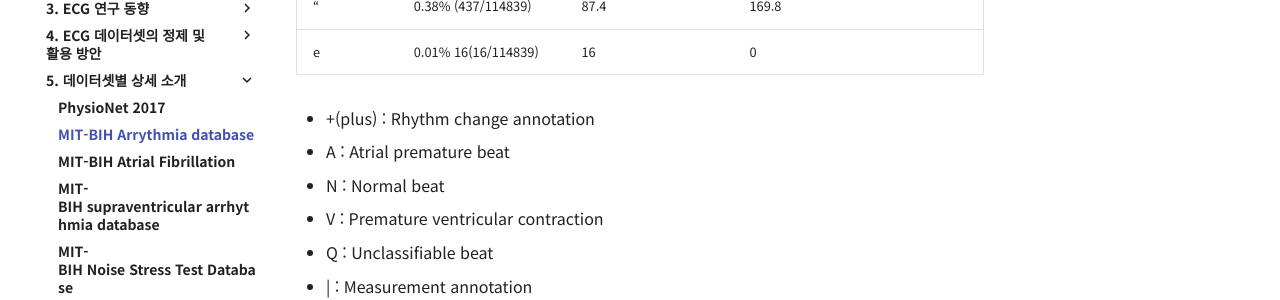
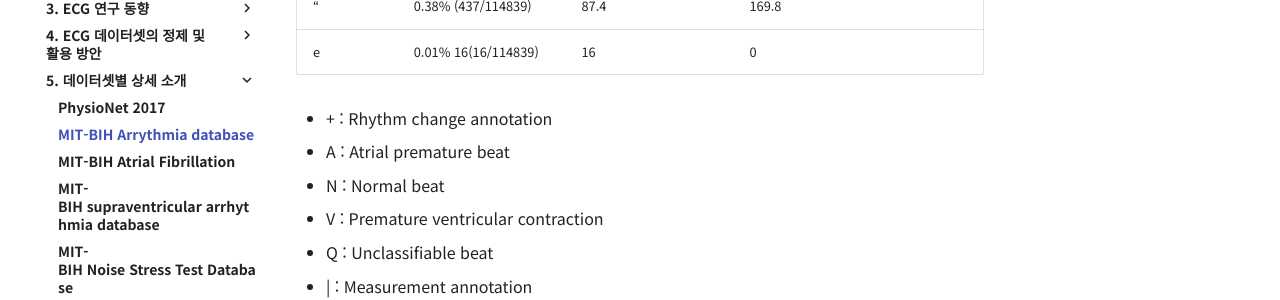
Before and after one commit to iwantjeonyeok/biosignal-site, an MkDocs documentation site: the page built from docs/ecg/mit-bih-arrythmia-database.md, in a window 1280 px wide and 900 px high, scrolled down 1616 px. Shown: the part 154-454 px from the top of the window. Built offline with MkDocs 1.6.1 and Material for MkDocs 9.7.7, drawn with Linux system fonts in a browser that asks for light colours; comment, search, counter and statistics services are not loaded.

Commit message:
Update mit-bih-arrythmia-database.md

```diff
--- a/docs/ecg/mit-bih-arrythmia-database.md
+++ b/docs/ecg/mit-bih-arrythmia-database.md
@@ -14,7 +14,7 @@
 
 | Label Type | # of recordings | Time length (s) - Mean | Time length (s) - Standard Deviation |
 | --- | --- | --- | --- |
-| +(plus)| 1.13% (1296/114839) | 26.4 | 42.1 |
+| + | 1.13% (1296/114839) | 26.4 | 42.1 |
 | A | 2.22% (2546/114839) | 94.3 | 265.2 |
 | N | 65.44% (75151/114839) | 1833 | 744 |
 | V | 6.21% (7134/114839) | 187.7 | 255.5 |
@@ -38,7 +38,7 @@
 | “ | 0.38% (437/114839) | 87.4 | 169.8 |
 | e | 0.01%  16(16/114839) | 16 | 0 |
 
-- +(plus) : Rhythm change annotation
+- \+ : Rhythm change annotation
 - A : Atrial premature beat
 - N : Normal beat
 - V : Premature ventricular contraction
```
